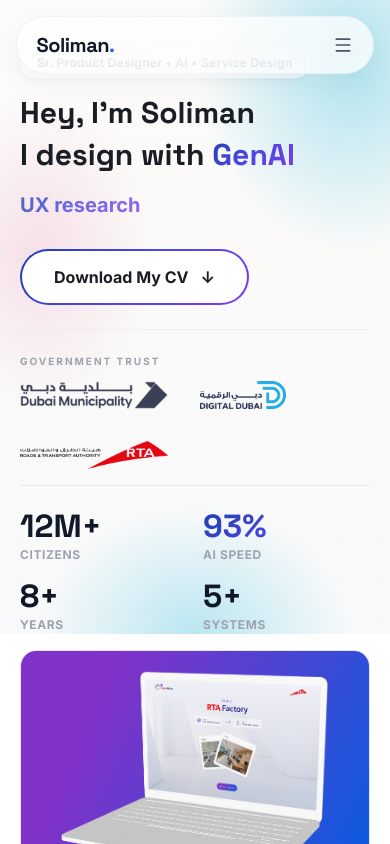
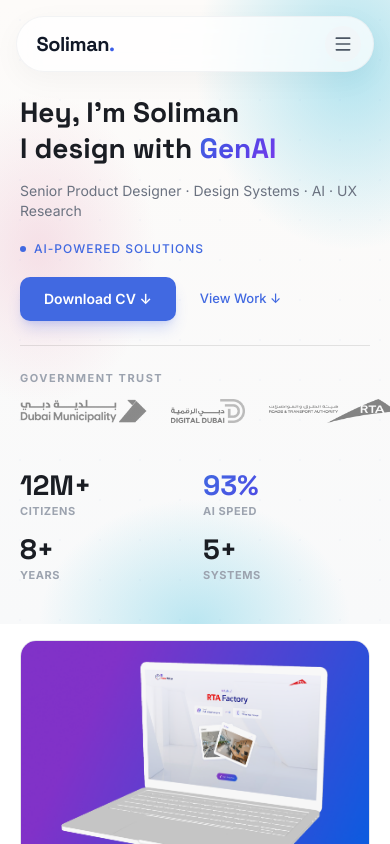
Before and after one commit to soliman2/portfolio, a React (Vite) app: page / in a window 390 px wide. Shown: the top 844 px of the page. Built offline with nearby package versions, Linux system fonts and the light colour scheme.

Commit message:
feat: enhance mobile hero with refined typography, new subtitle, and horizontal logos

```diff
--- a/components/Hero.tsx
+++ b/components/Hero.tsx
@@ -70,7 +70,7 @@
     }, [capabilities.length]);
 
     return (
-        <section className="relative w-full flex items-center justify-center font-inter overflow-hidden pt-12 pb-0 md:pt-32 md:pb-0 md:min-h-[85vh] lg:min-h-screen max-h-none md:max-h-none">
+        <section id="hero" className="relative w-full flex items-center justify-center font-inter overflow-hidden pt-8 pb-10 md:pt-32 md:pb-0 md:min-h-[85vh] lg:min-h-screen">
             {/* Background Gradient */}
             <div
                 className="absolute inset-0 pointer-events-none z-0"
@@ -99,7 +99,7 @@
                     variants={containerVariants}
                     initial="hidden"
                     animate="visible"
-                    className="flex flex-col space-y-6 md:space-y-16 h-full"
+                    className="flex flex-col h-full"
                 >
                     {/* Hero Grid: Content Left, Image Right */}
                     <div className="grid grid-cols-1 lg:grid-cols-2 gap-8 lg:gap-16 items-stretch">
@@ -107,9 +107,9 @@
                         {/* Left Side: Content Block */}
                         <div className="flex flex-col justify-center items-start text-left space-y-4 order-2 lg:order-1">
                             {/* Glass Badge - Sr. Product Designer */}
-                            <motion.div variants={fadeUpVariants}>
+                            <motion.div variants={fadeUpVariants} className="mt-8 md:mt-0 mb-4 md:mb-0">
                                 <span
-                                    className="inline-block px-4 py-1.5 text-xs md:text-sm font-semibold"
+                                    className="hidden md:inline-block px-4 py-1.5 text-xs md:text-sm font-semibold"
                                     style={{
                                         background: 'rgba(255, 255, 255, 0.45)',
                                         backdropFilter: 'blur(12px)',
@@ -126,16 +126,16 @@
                             </motion.div>
 
                             {/* Headline */}
-                            <motion.h1 variants={fadeUpVariants} className="space-y-1 md:space-y-2">
-                                <span className="block text-3xl md:text-5xl lg:text-6xl font-bold text-[#1A1D23] leading-tight font-display">
+                            <motion.h1 variants={fadeUpVariants} className="mb-3 md:mb-2 space-y-0.5 md:space-y-2">
+                                <span className="block text-[28px] md:text-5xl lg:text-6xl font-bold text-[#1A1D23] leading-[1.2] font-display">
                                     Hey, I'm Soliman
                                 </span>
-                                <span className="block text-3xl md:text-5xl lg:text-6xl font-bold text-[#1A1D23] leading-tight font-display">
+                                <span className="block text-[28px] md:text-5xl lg:text-6xl font-bold text-[#1A1D23] leading-[1.2] font-display">
                                     I design with{' '}
                                     <span
                                         className="font-bold"
                                         style={{
-                                            background: 'linear-gradient(135deg, #1e40af 0%, #4f46e5 50%, #7c3aed 100%)',
+                                            background: 'linear-gradient(135deg, #4169E1 0%, #4f46e5 50%, #7c3aed 100%)',
                                             WebkitBackgroundClip: 'text',
                                             WebkitTextFillColor: 'transparent',
                                             backgroundClip: 'text'
@@ -146,16 +146,27 @@
                                 </span>
                             </motion.h1>
 
-                            {/* Description */}
-                            <motion.p variants={fadeUpVariants} className="hidden md:block text-base md:text-xl text-slate-500 leading-relaxed max-w-xl font-inter">
+                            {/* Mobile Subtitle */}
+                            <motion.p variants={fadeUpVariants} className="md:hidden text-sm text-[#6B7280] font-normal mb-4">
+                                Senior Product Designer · Design Systems · AI · UX Research
+                            </motion.p>
+
+                            {/* Description (Desktop Only) */}
+                            <motion.p variants={fadeUpVariants} className="hidden md:block text-base md:text-xl text-slate-500 leading-relaxed max-w-xl font-inter mb-4">
                                 Building bilingual design systems that power Dubai's AI-driven government transformation.
                             </motion.p>
 
-                            {/* Capability Ticker */}
+                            {/* Capability Ticker / Tag */}
                             <motion.div
                                 variants={fadeUpVariants}
-                                className="flex items-center min-h-[28px]"
+                                className="flex items-center min-h-[24px] mb-[20px] md:mb-6"
                             >
+                                <div className="flex items-center gap-2">
+                                    <span className="md:hidden w-1.5 h-1.5 rounded-full bg-[#4169E1]"></span>
+                                    <span className="md:hidden text-[12px] font-medium text-[#4169E1] uppercase tracking-[1px]">
+                                        AI-powered solutions
+                                    </span>
+                                </div>
                                 <AnimatePresence mode="wait">
                                     <motion.span
                                         key={currentCapabilityIndex}
@@ -163,7 +174,7 @@
                                         initial="enter"
                                         animate="center"
                                         exit="exit"
-                                        className="font-bold text-xl md:text-2xl"
+                                        className="hidden md:block font-bold text-xl md:text-2xl"
                                         style={{
                                             background: 'linear-gradient(135deg, #1e40af 0%, #4f46e5 50%, #7c3aed 100%)',
                                             WebkitBackgroundClip: 'text',
@@ -176,23 +187,22 @@
                                 </AnimatePresence>
                             </motion.div>
 
-                            {/* CTA Button */}
-                            <motion.div variants={fadeUpVariants} className="pt-4">
+                            {/* CTA Buttons */}
+                            <motion.div variants={fadeUpVariants} className="flex items-center gap-6 mb-7 md:mb-0">
                                 <a
                                     href="/soliman-shaban-cv.pdf"
                                     target="_blank"
                                     rel="noopener noreferrer"
-                                    className="inline-flex items-center justify-center gap-3 px-8 py-3.5 rounded-full font-bold text-base text-[#1A1D23] transition-all hover:shadow-2xl hover:shadow-blue-200 active:scale-95 group"
-                                    style={{
-                                        background: 'white',
-                                        border: '2px solid transparent',
-                                        backgroundImage: 'linear-gradient(white, white), linear-gradient(135deg, #1e40af 0%, #4f46e5 50%, #7c3aed 100%)',
-                                        backgroundOrigin: 'border-box',
-                                        backgroundClip: 'padding-box, border-box',
-                                    }}
+                                    className="inline-flex items-center justify-center px-6 py-3 md:px-8 md:py-3.5 bg-[#4169E1] text-white rounded-[10px] md:rounded-full font-semibold md:font-bold text-sm md:text-base transition-all hover:bg-blue-600 active:scale-95 shadow-lg shadow-blue-600/20"
                                 >
-                                    Download My CV <span className="group-hover:translate-y-1 transition-transform">↓</span>
+                                    Download CV ↓
                                 </a>
+                                <button
+                                    onClick={() => document.getElementById('projects')?.scrollIntoView({ behavior: 'smooth' })}
+                                    className="text-[13px] font-medium text-[#4169E1] hover:underline"
+                                >
+                                    View Work ↓
+                                </button>
                             </motion.div>
                         </div>
 
@@ -224,44 +234,44 @@
                     </div>
 
                     {/* Simplified Impact Row: Logos + Metrics */}
-                    <motion.div variants={fadeUpVariants} className="pt-6 md:pt-12 border-t border-slate-200/50">
-                        <div className="flex flex-col lg:flex-row lg:items-center gap-6 lg:gap-16">
+                    <motion.div variants={fadeUpVariants} className="pt-0 border-t border-black/[0.1] mt-6 md:mt-0">
+                        <div className="flex flex-col lg:flex-row lg:items-center gap-6 lg:gap-16 pt-6 md:pt-12">
 
                             {/* Government Logos */}
-                            <div className="border-b lg:border-b-0 lg:border-r border-slate-200 pb-4 md:pb-8 lg:pb-0 lg:pr-16">
-                                <p className="text-[10px] font-bold text-slate-400 uppercase tracking-[0.2em] mb-3 md:mb-6">Government Trust</p>
-                                <div className="flex flex-wrap items-center gap-8">
-                                    <img src="/images/01.png" alt="RTA" className="h-7 md:h-8 w-auto" />
-                                    <img src="/images/02.png" alt="Dubai Municipality" className="h-7 md:h-8 w-auto" />
-                                    <img src="/images/03.png" alt="Digital Dubai" className="h-7 md:h-8 w-auto" />
+                            <div className="lg:border-r border-slate-200 lg:pr-16">
+                                <p className="text-[11px] font-bold text-[#9CA3AF] uppercase tracking-[1.5px] mb-3 md:mb-6">Government Trust</p>
+                                <div className="flex items-center gap-6 md:gap-8">
+                                    <img src="/images/01.png" alt="RTA" className="h-6 md:h-8 w-auto grayscale opacity-60" />
+                                    <img src="/images/02.png" alt="Dubai Municipality" className="h-6 md:h-8 w-auto grayscale opacity-60" />
+                                    <img src="/images/03.png" alt="Digital Dubai" className="h-6 md:h-8 w-auto grayscale opacity-60" />
                                 </div>
                             </div>
 
                             {/* Metrics Grid */}
-                            <div className="grid grid-cols-2 md:flex gap-4 md:gap-12">
+                            <div className="grid grid-cols-2 md:flex gap-4 md:gap-12 mt-6 md:mt-0">
                                 <div className="flex flex-col">
-                                    <span className="text-[32px] md:text-3xl font-bold text-slate-900 font-display leading-none">12M+</span>
-                                    <span className="text-[12px] font-bold text-slate-400 uppercase tracking-wider mt-1">Citizens</span>
+                                    <span className="text-[28px] md:text-3xl font-bold text-[#1A1D23] font-display leading-none">12M+</span>
+                                    <span className="text-[11px] font-bold text-[#9CA3AF] uppercase tracking-wider mt-1">Citizens</span>
                                 </div>
                                 <div className="flex flex-col">
                                     <span
-                                        className="text-[32px] md:text-3xl font-bold font-display leading-none"
+                                        className="text-[28px] md:text-3xl font-bold font-display leading-none"
                                         style={{
-                                            background: 'linear-gradient(135deg, #1e40af 0%, #4f46e5 50%, #7c3aed 100%)',
+                                            background: 'linear-gradient(135deg, #4169E1 0%, #4f46e5 50%, #7c3aed 100%)',
                                             WebkitBackgroundClip: 'text',
                                             WebkitTextFillColor: 'transparent',
                                             backgroundClip: 'text'
                                         }}
                                     >93%</span>
-                                    <span className="text-[12px] font-bold text-slate-400 uppercase tracking-wider mt-1">AI Speed</span>
+                                    <span className="text-[11px] font-bold text-[#9CA3AF] uppercase tracking-wider mt-1">AI Speed</span>
                                 </div>
                                 <div className="flex flex-col">
-                                    <span className="text-[32px] md:text-3xl font-bold text-slate-900 font-display leading-none">8+</span>
-                                    <span className="text-[12px] font-bold text-slate-400 uppercase tracking-wider mt-1">Years</span>
+                                    <span className="text-[28px] md:text-3xl font-bold text-[#1A1D23] font-display leading-none">8+</span>
+                                    <span className="text-[11px] font-bold text-[#9CA3AF] uppercase tracking-wider mt-1">Years</span>
                                 </div>
                                 <div className="flex flex-col">
-                                    <span className="text-[32px] md:text-3xl font-bold text-slate-900 font-display leading-none">5+</span>
-                                    <span className="text-[12px] font-bold text-slate-400 uppercase tracking-wider mt-1">Systems</span>
+                                    <span className="text-[28px] md:text-3xl font-bold text-[#1A1D23] font-display leading-none">5+</span>
+                                    <span className="text-[11px] font-bold text-[#9CA3AF] uppercase tracking-wider mt-1">Systems</span>
                                 </div>
                             </div>
 
--- a/components/Navbar.tsx
+++ b/components/Navbar.tsx
@@ -46,7 +46,7 @@
       transition={{ duration: 0.35, ease: "easeInOut" }}
       className="fixed top-4 md:top-6 inset-x-0 mx-auto z-50 w-[92%] max-w-5xl"
     >
-      <div className="relative bg-white/75 backdrop-blur-xl border border-slate-200/50 shadow-[0_8px_30px_rgb(0,0,0,0.04)] rounded-full px-3 py-2.5 md:px-5 md:py-3 flex items-center justify-between transition-all duration-300">
+      <div className="relative h-14 md:h-auto bg-white/75 backdrop-blur-[10px] border border-slate-200/50 shadow-[0_8px_30px_rgb(0,0,0,0.04)] rounded-full px-3 py-2.5 md:px-5 md:py-3 flex items-center justify-between transition-all duration-300">
 
         {/* Logo or Back Button */}
         <div className="flex-shrink-0 flex items-center">
```
